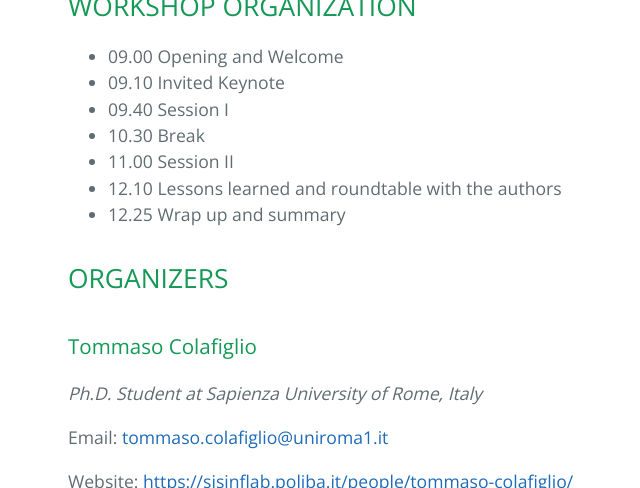
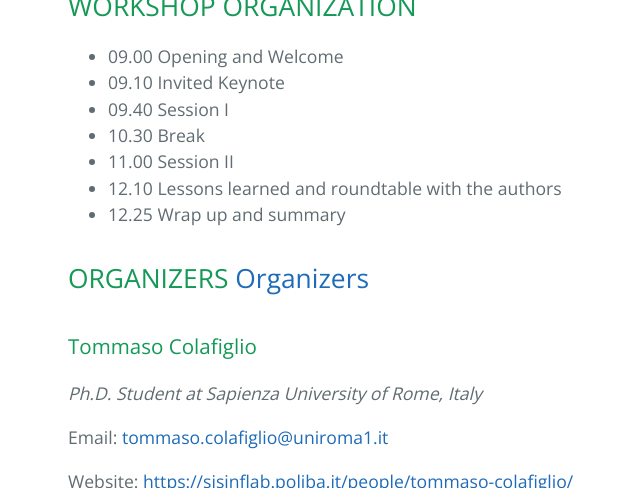
Before and after one commit to domenicolofu/webium24, a Jekyll site: the page built from index.md, in a window 1280 px wide and 900 px high, scrolled down 3401 px, cut to the strip 0-488 px from the top of the window. Shown: the whole strip, without its empty margins (156-796 px from the left). Built offline with Jekyll 4.4.1, drawn with Linux system fonts in a browser that asks for light colours.

Commit message:
Update index.md

```diff
--- a/index.md
+++ b/index.md
@@ -1,7 +1,7 @@
 ---
 layout: default
 ---
-<a href="https://easychair.org/" class="button">Description</a>
+<a href="#Organizers" class="button">Description</a>
 <a href="https://easychair.org/" class="button">Objectives</a>
 <a href="https://easychair.org/" class="button">Topics</a>
 <a href="https://easychair.org/" class="button">Program Committee</a>
@@ -80,7 +80,8 @@ Topics of interest include, but are not limited to:
 + 12.25 Wrap up and summary
 
 
-## ORGANIZERS
+## ORGANIZERS <a name="Organizers">Organizers</a>
+
 
 ### Tommaso Colafiglio
 
```
